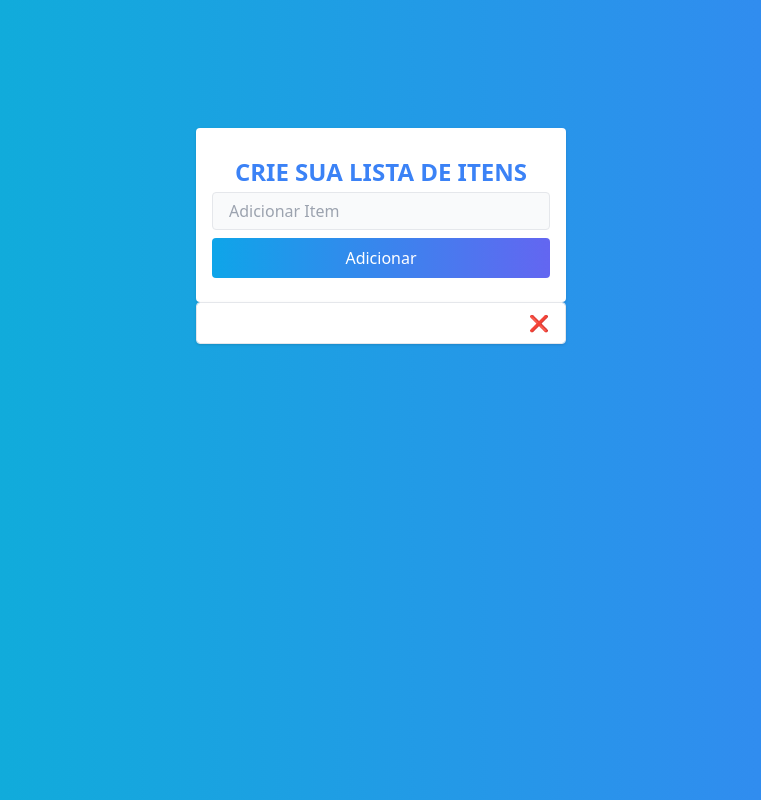
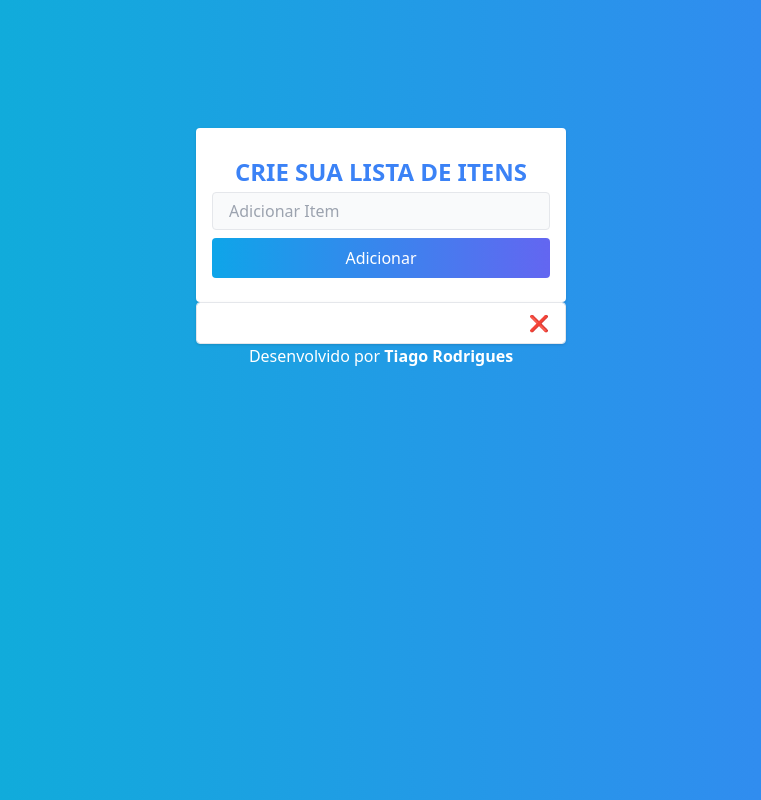
Before and after one commit to TiagoSouzRodrigues/to-do-list-js, a plain HTML site: page index.html in a window 1280 px wide. Shown: the whole page, without its empty margins (259-1020 px from the left). Drawn offline with nearby package versions, Linux system fonts and the light colour scheme.

Commit message:
Update index.html

```diff
--- a/index.html
+++ b/index.html
@@ -35,7 +35,9 @@
     <li class="px-4 py-2 bg-white hover:bg-sky-100 hover:text-sky-900 border-b last:border-none border-gray-200 transition-all duration-300 ease-in-out flex justify-between"><span></span><button class="text-red-700 delete">❌</button></li>
 
 </ul>
-
+    <footer>
+      <p class="text-white text-center"> Desenvolvido por <strong>Tiago Rodrigues</strong></p>
+    </footer>
 </div>
 <script src="https://cdn.tailwindcss.com"></script>
 <script src="script.js"></script>
```
